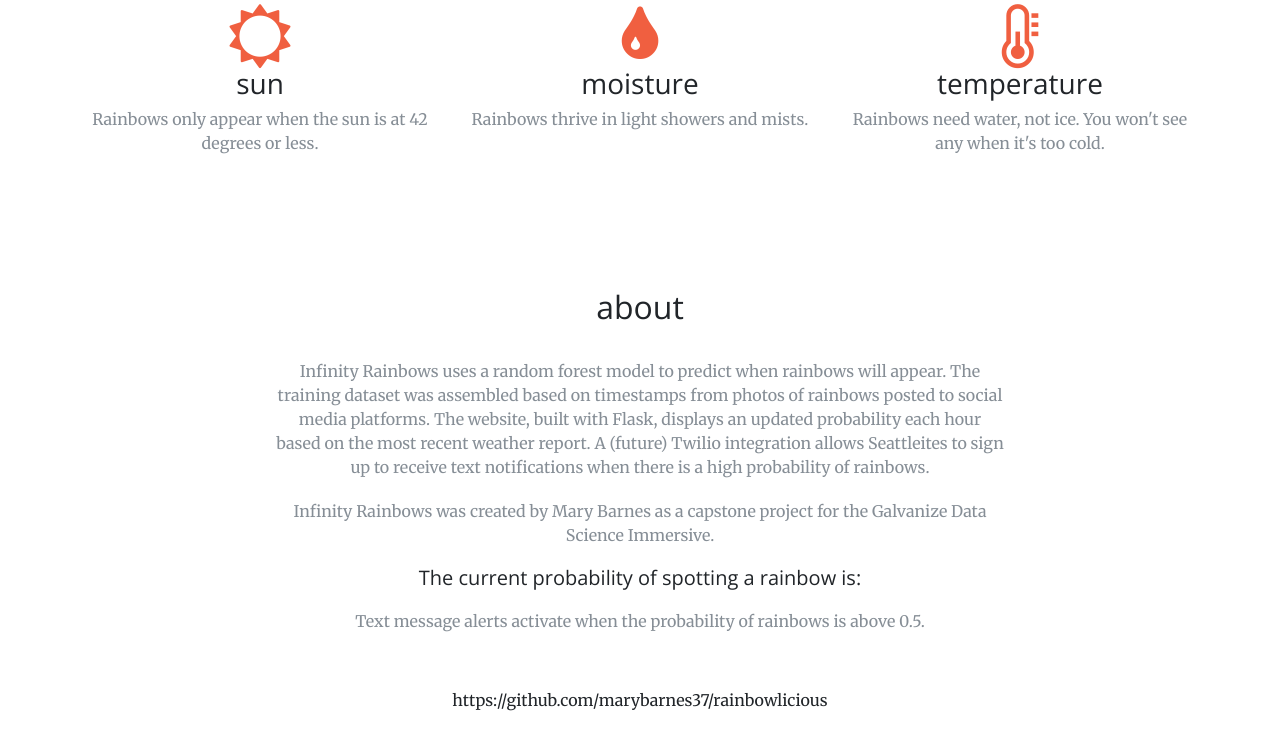
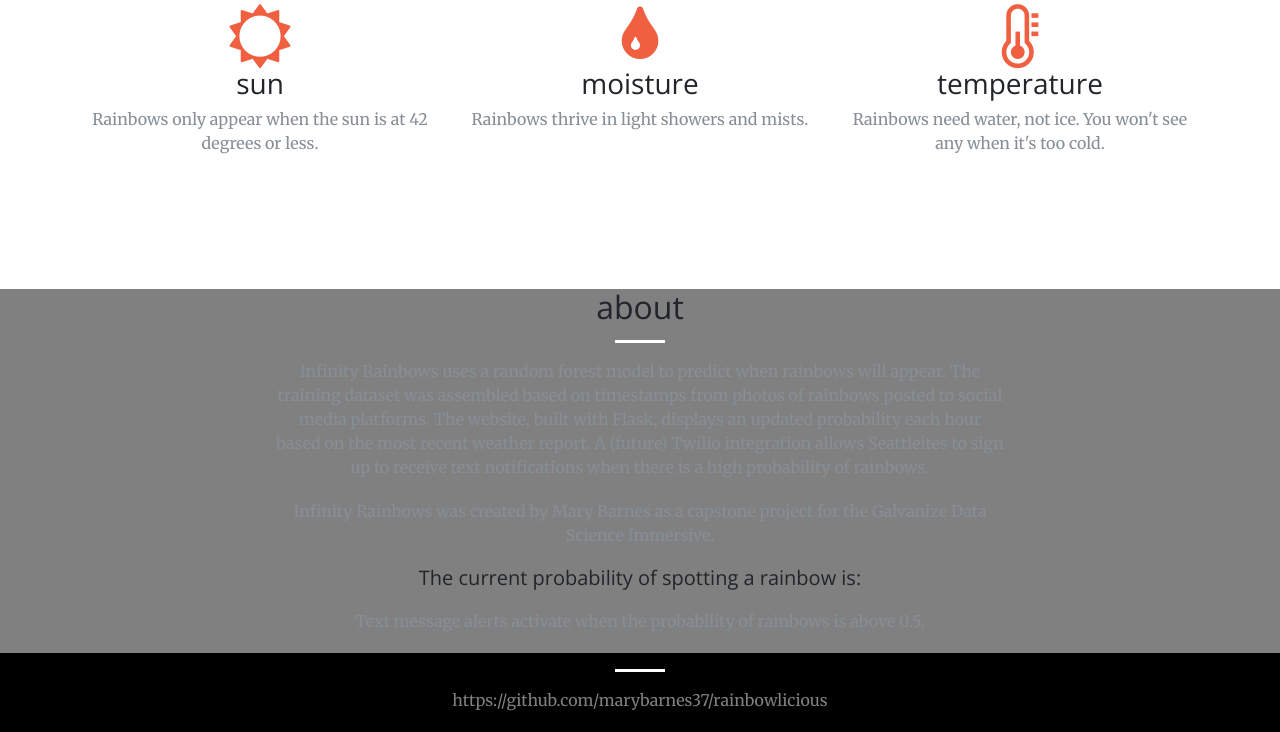
Before and after one commit to marybarnes37/rainbow_flask, a Flask app: template my_app/templates/index.html in a window 1280 px wide. Shown: the part 1846-2578 px from the top of the page. Run offline with Flask 2, Linux system fonts and the light colour scheme; the template is opened without the code that fills it, so the values that code supplies are empty; some libraries are stand-ins or nearby versions.

Commit message:
change color of footer

```diff
--- a/my_app/static/css/creative.css
+++ b/my_app/static/css/creative.css
@@ -148,6 +148,16 @@ body {
     margin-bottom: 10px;
     text-transform: uppercase;
     color: black}
+
+#about {
+    background-color: gray}
+
+
+#footer {
+    background-color: black;
+    color: gray;
+    font-size: 10px}
+
 
 header.masthead {
   position: relative;
```
Lines whose indentation alone changed are shown as unchanged.
